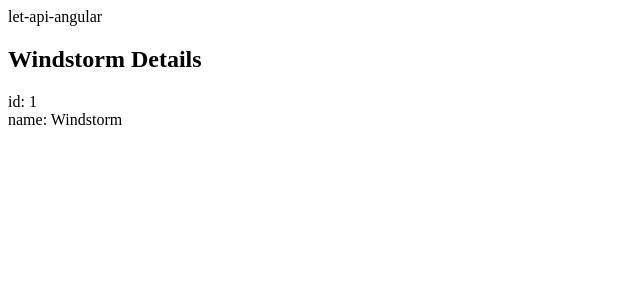
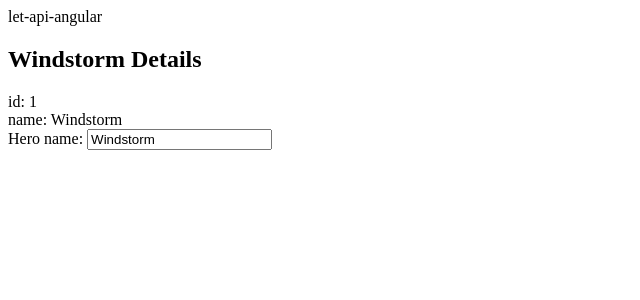
Before and after one commit to bnmghjtyu0/let-api-angular, an Angular app: page / in a window 1280 px wide. Shown: the top 300 px of the page, without its empty margins (0-640 px from the left). Built offline with nearby package versions, Linux system fonts and the light colour scheme.

Commit message:
chore: Two-way binding

```diff
--- a/src/app/heroes/heroes.component.html
+++ b/src/app/heroes/heroes.component.html
@@ -1,3 +1,8 @@
-<h2>{{hero.name}} Details</h2>
-<div><span>id: </span>{{hero.id}}</div>
-<div><span>name: </span>{{hero.name}}</div>
+<div>
+  <h2>{{ hero.name }} Details</h2>
+  <div><span>id: </span>{{ hero.id }}</div>
+  <div><span>name: </span>{{ hero.name }}</div>
+
+  <label for="name">Hero name: </label>
+  <input id="name" [(ngModel)]="hero.name" placeholder="name" />
+</div>
```
Also changed, not shown: src/app/app.module.ts (+5 -11 lines).
